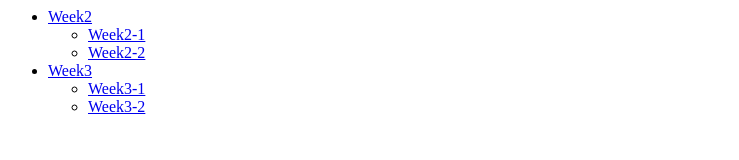
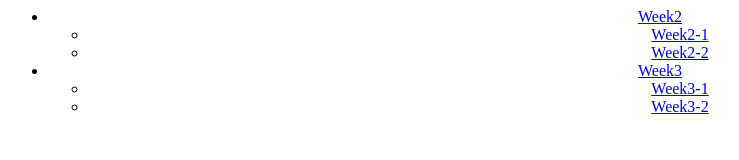
Before and after one commit to justudin/webspring2023, a plain HTML site: page index.html in a window 1280 px wide. Shown: the whole page, without its empty margins (0-739 px from the left). Drawn offline with Linux system fonts and the light colour scheme.

Commit message:
Update index.html

```diff
--- a/index.html
+++ b/index.html
@@ -3,19 +3,21 @@
         <title>Weekly</title>
     </head>
     <body>
+        <center>
         <ul>
             <li><a href="w2/">Week2</a></li>
             <ul>
-                <li><a href="1/">Week2-1</a></li>
-                <li><a href="2/">Week2-2</a></li>
+                <li><a href="w2/1/">Week2-1</a></li>
+                <li><a href="w2/2/">Week2-2</a></li>
             </ul>
 
             <li><a href="w3/">Week3</a></li>
             <ul>
-                <li><a href="1/">Week3-1</a></li>
-                <li><a href="2/">Week3-2</a></li>
+                <li><a href="w3/1/">Week3-1</a></li>
+                <li><a href="w3/2/">Week3-2</a></li>
             </ul>
 
         </ul>
+        </center>
     </body>
 </html>
```
